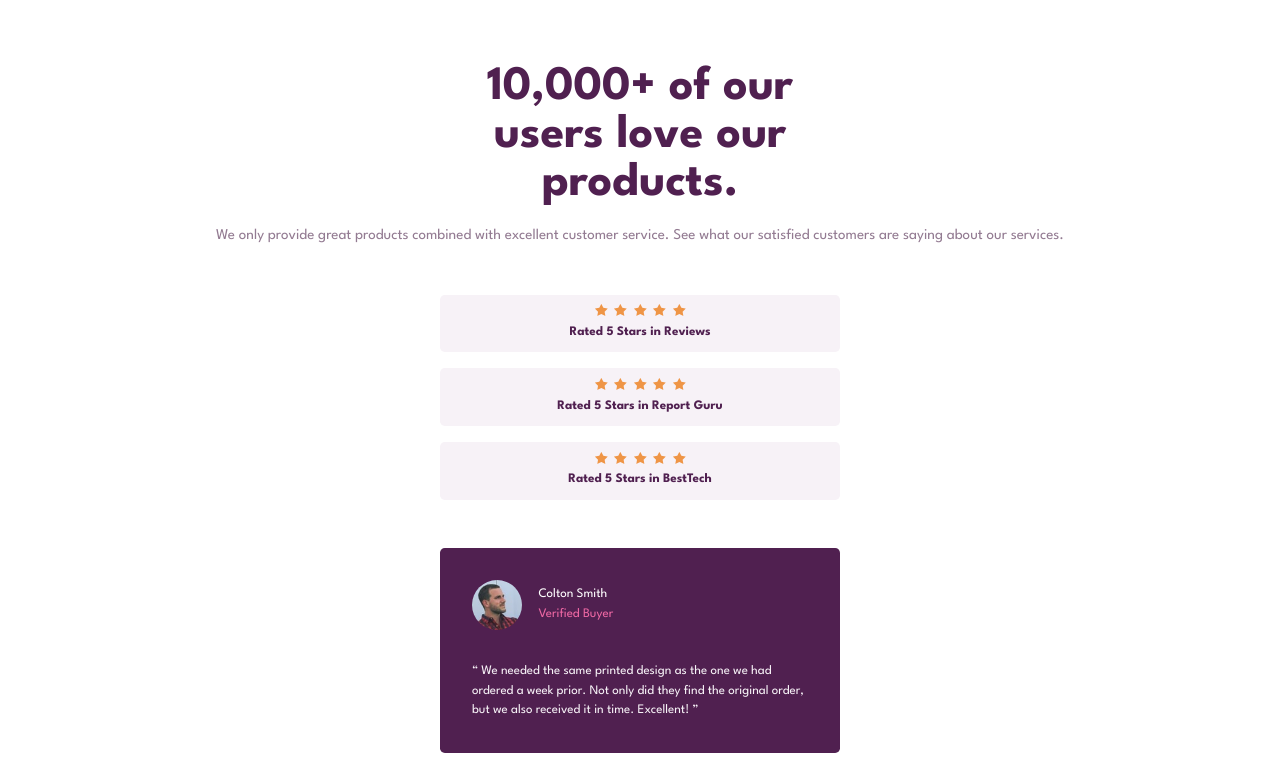
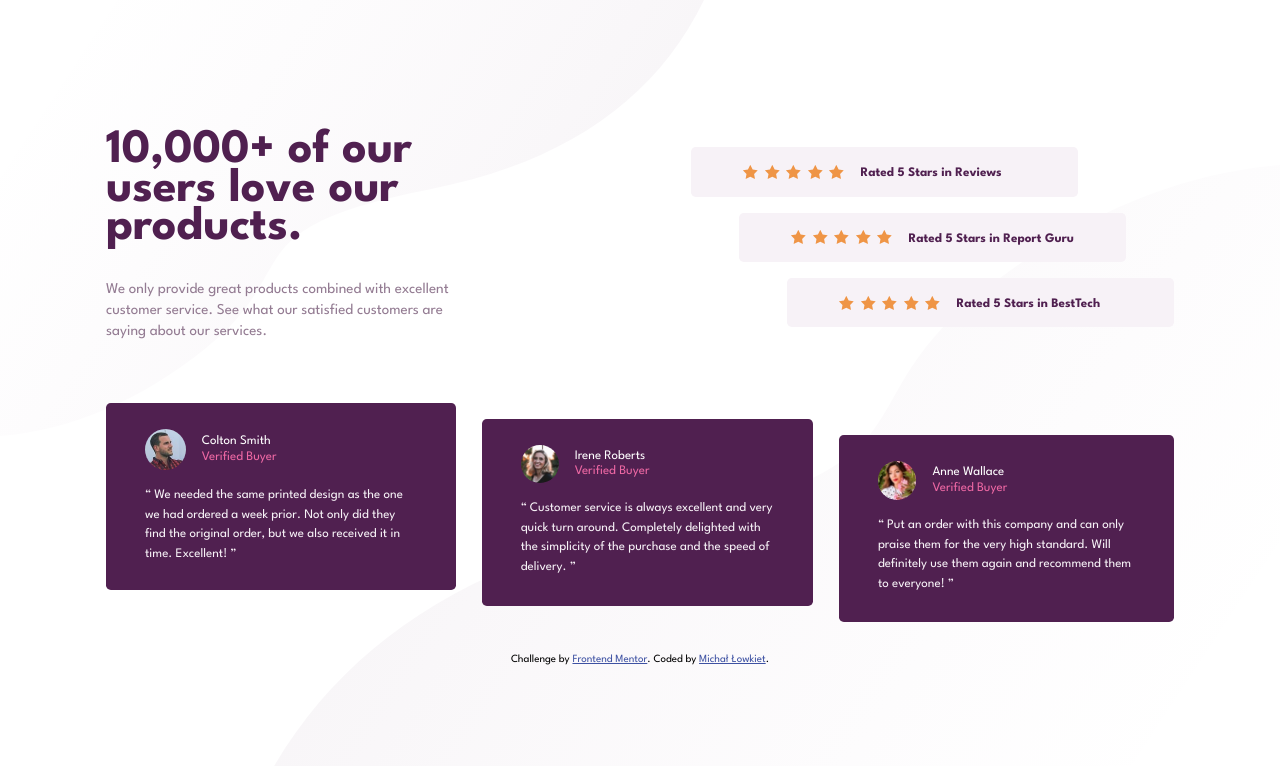
Before and after one commit to michallowkiet/frontend-mentor-social-proof-section, a plain HTML site: page index.html in a window 1280 px wide. Shown: the top 766 px of the page. Drawn offline with Linux system fonts and the light colour scheme.

Commit message:
solution to Social Proof Section chalenge

```diff
--- a/index.html
+++ b/index.html
@@ -17,6 +17,7 @@
     <link rel="stylesheet" href="css/main.css" />
   </head>
   <body>
+    <div class="container">
       <main>
         <div class="main-text flow-content">
           <h1>10,000+ of our users love our products.</h1>
@@ -62,7 +63,7 @@
           </div>
         </div>
 
-      <ul class="quotes flow-content">
+        <ul class="quotes flex">
           <li class="quote">
             <div class="header">
               <img src="images/image-colton.jpg" alt="" />
@@ -113,7 +114,7 @@
           </li>
         </ul>
       </main>
-
+    </div>
     <div class="attribution">
       Challenge by
       <a href="https://www.frontendmentor.io?ref=challenge" target="_blank"
--- a/sass/base/_global.scss
+++ b/sass/base/_global.scss
@@ -1,29 +1,70 @@
 body {
+  display: flex;
+  flex-direction: column;
+  justify-content: center;
+  align-items: center;
+  gap: 3rem;
+
+  padding-top: 6em;
+
   font-family: var(--primary-ff);
   font-size: var(--fs-400);
   text-align: center;
+  background-image: url('/images/bg-pattern-top-desktop.svg'),
+    url('/images/bg-pattern-bottom-desktop.svg');
+  background-repeat: no-repeat;
+  background-size: 100%;
+  background-position: top left, bottom right;
+
+  @media (min-width: 50em) {
+    background-size: 55%, 80%;
+    padding-top: unset;
+  }
 }
 
-main {
-  max-width: 1440px;
-  padding: 4rem 2em;
-  margin: 0 auto;
-}
-
-.flow-content > * + * {
-  margin-top: var(--flow-space, 1rem);
+.container {
+  max-width: 70rem;
 }
 
 h1 {
   font-size: var(--fs-900);
   font-weight: var(--fw-700);
   color: var(--primary-color-700);
-  line-height: 1;
+  line-height: 0.8;
   max-width: 15ch;
   margin-inline: auto;
 }
 
 .lead {
+  max-width: 25em;
   font-size: var(--fs-500);
   color: var(--secondary-color-300);
+  line-height: 1.4;
 }
+
+.flex {
+  display: flex;
+  flex-direction: column;
+  gap: 1em;
+
+  @media (min-width: 50em) {
+    flex-direction: row;
+    gap: 2em;
+  }
+}
+
+main {
+  display: grid;
+  gap: 2rem;
+  padding: 0 2em;
+
+  @media (min-width: 50em) {
+    grid-template-columns: 1fr 1.5fr;
+    gap: 3rem;
+    align-items: center;
+  }
+}
+
+.quotes {
+  grid-column: 1 / -1;
+}
--- a/sass/base/_variable.scss
+++ b/sass/base/_variable.scss
@@ -16,12 +16,9 @@
   --fs-500: 0.9375rem; // 15px
   --fs-900: 2rem; // 32px
 
-  --flow-space: 1rem;
-
   --border-radius: 0.3rem;
 
   @media (min-width: 50em) {
     --fs-900: 3rem; // 48px
-    --flow-content: 2rem;
   }
 }
--- a/sass/components/_quotes.scss
+++ b/sass/components/_quotes.scss
@@ -6,13 +6,15 @@
     margin-inline: auto;
     background-color: var(--primary-color-700);
     border-radius: var(--border-radius);
-    padding: 2rem;
+    padding: 2em 3em;
     text-align: left;
 
     .header {
       display: flex;
       align-items: center;
       gap: 1rem;
+
+      line-height: 1.2;
 
       img {
         border-radius: 100%;
@@ -29,7 +31,7 @@
     }
 
     .text {
-      margin-top: 2rem;
+      margin-top: 1rem;
       color: var(--secondary-color-200);
     }
 
@@ -40,5 +42,15 @@
     .text::after {
       content: '\201D';
     }
+
+    @media (min-width: 50em) {
+      &:nth-child(2) {
+        transform: translateY(1rem);
+      }
+
+      &:nth-child(3) {
+        transform: translateY(2rem);
+      }
+    }
   }
 }
--- a/sass/components/_ratings.scss
+++ b/sass/components/_ratings.scss
@@ -1,13 +1,34 @@
+.main-text {
+  h1 {
+    margin-bottom: 2rem;
+  }
+
+  @media (min-width: 50em) {
+    text-align: left;
+
+    h1 {
+      margin-inline: 0;
+    }
+  }
+}
+
 .ratings {
-  margin: 3rem 0;
+  & > * + * {
+    margin-top: 1rem;
+  }
+
+  @media (min-width: 50em) {
+    justify-self: end;
+  }
+
   .rating {
     max-width: 25rem;
-    margin-inline: auto;
     background-color: var(--secondary-color-200);
-    padding: 0.75em;
+    padding: 1em 4em;
     border-radius: var(--border-radius);
     font-weight: var(--fw-700);
     color: var(--primary-color-700);
+    margin-inline: auto;
 
     .icons {
       display: flex;
@@ -16,7 +37,30 @@
       margin-bottom: 0.5em;
 
       img {
-        width: var(--fs-400);
+        width: var(--fs-500);
+      }
+    }
+
+    @media (min-width: 50em) {
+      display: flex;
+      gap: 1rem;
+      margin-inline: unset;
+      align-items: center;
+
+      p {
+        margin-top: 0.3em;
+      }
+
+      .icons {
+        margin-bottom: 0;
+      }
+
+      &:first-child {
+        transform: translateX(-6rem);
+      }
+
+      &:nth-child(2) {
+        transform: translateX(-3rem);
       }
     }
   }
```
Also changed, not shown: css/main.css, desktop_view.png (added), mobile_view.png (added), 4 other files. Lines whose indentation alone changed are shown as unchanged.
